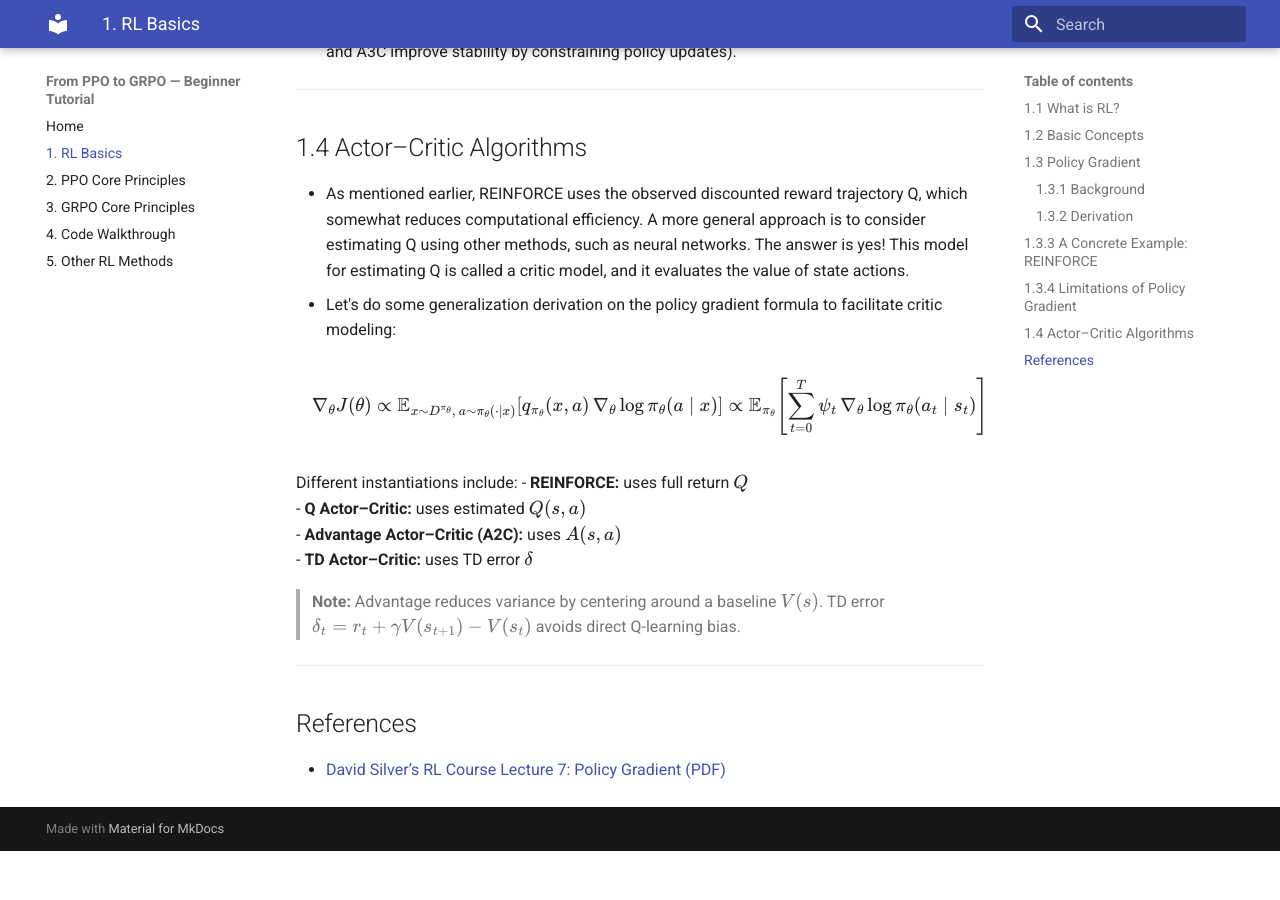
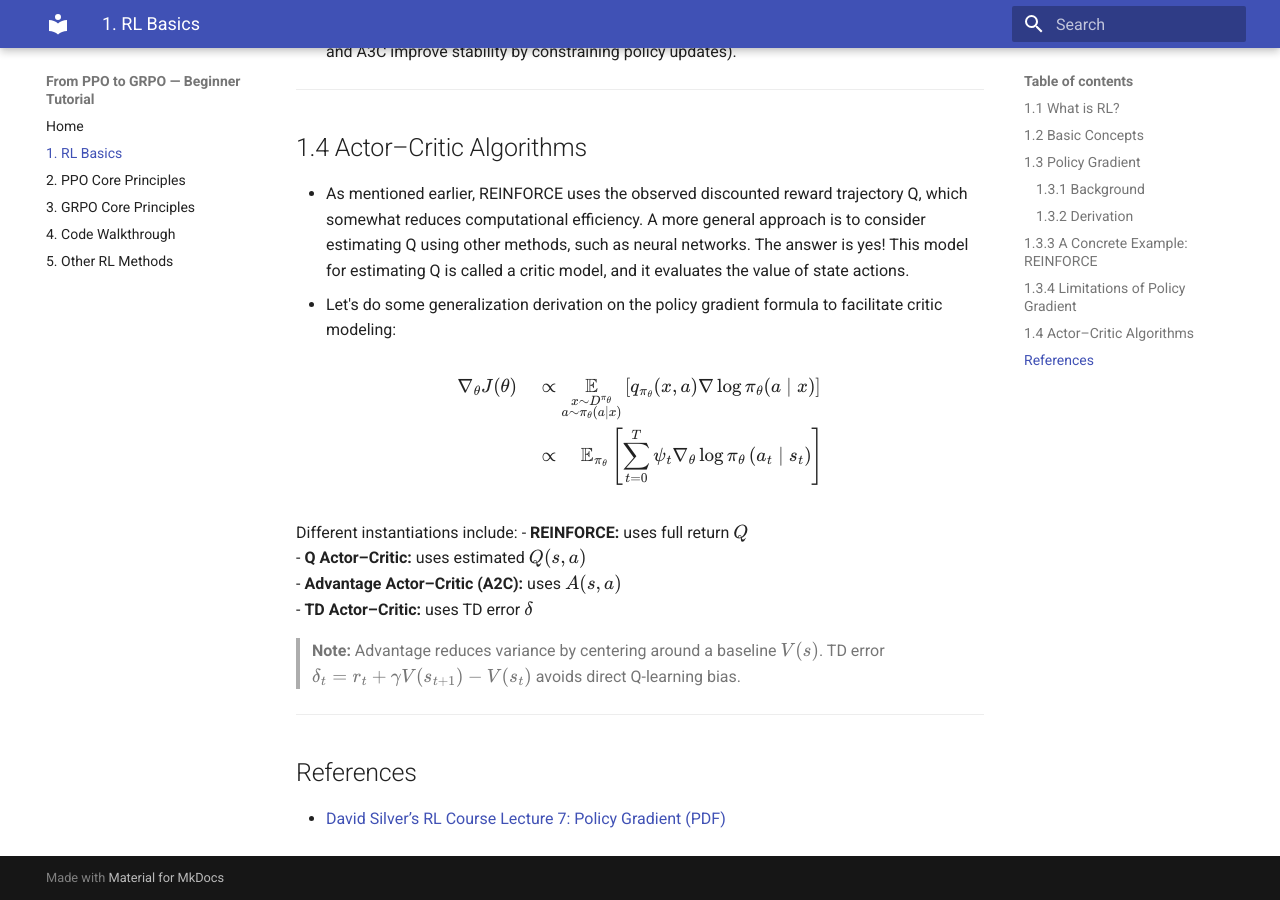
Before and after one commit to Nidhogg32/From-PPO-to-GRPO-Beginner-Tutorial, an MkDocs documentation site: the page built from docs/01_RLBasics.md, in a window 1280 px wide and 900 px high, scrolled down 3492 px. Built offline with MkDocs 1.6.1 and Material for MkDocs 9.7.7, drawn with Linux system fonts in a browser that asks for light colours; before the commit the page ends 4343 px from its top, so only the background shows below that.

Commit message:
Update 01_RLBasics.md

```diff
--- a/docs/01_RLBasics.md
+++ b/docs/01_RLBasics.md
@@ -117,12 +117,10 @@ $$
 - Let's do some generalization derivation on the policy gradient formula to facilitate critic modeling:
 
 $$
-\nabla_{\theta} J(\theta) \propto
-\mathbb{E}_{x \sim D^{\pi_{\theta}},\, a \sim \pi_{\theta}(\cdot \mid x)}
-\!\left[q_{\pi_{\theta}}(x,a)\, \nabla_{\theta}\log \pi_{\theta}(a \mid x)\right]
-\propto
-\mathbb{E}_{\pi_{\theta}}
-\!\left[\sum_{t=0}^{T} \psi_{t}\, \nabla_{\theta}\log \pi_{\theta}(a_{t} \mid s_{t})\right].
+\begin{aligned}
+\nabla_{\theta} J(\theta) \ \ \ \   & \propto \underset{\substack{x \sim D^{\pi_{\theta}} \\
+a \sim \pi_{\theta}(a \mid x)}}{\mathbb{E}}\left[q_{\pi_{\theta}}(x, a) \nabla \log \pi_{\theta}(a \mid x)\right] \\ & \propto \ \ \ \ \mathbb{E}_{\pi_{\theta}}\left[\sum_{t=0}^{T} \psi_{t} \nabla_{\theta} \log \pi_{\theta}\left(a_{t} \mid s_{t}\right)\right]
+\end{aligned}
 $$
 
 
```
